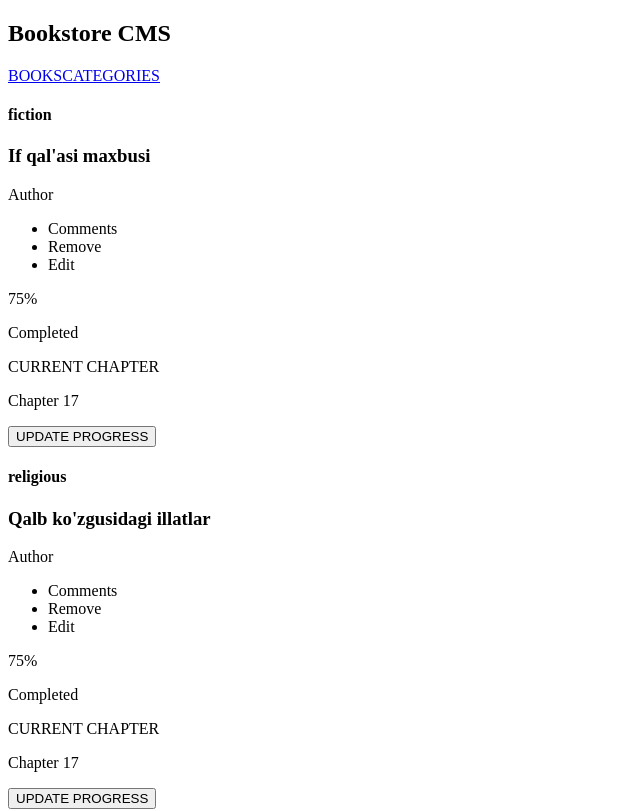
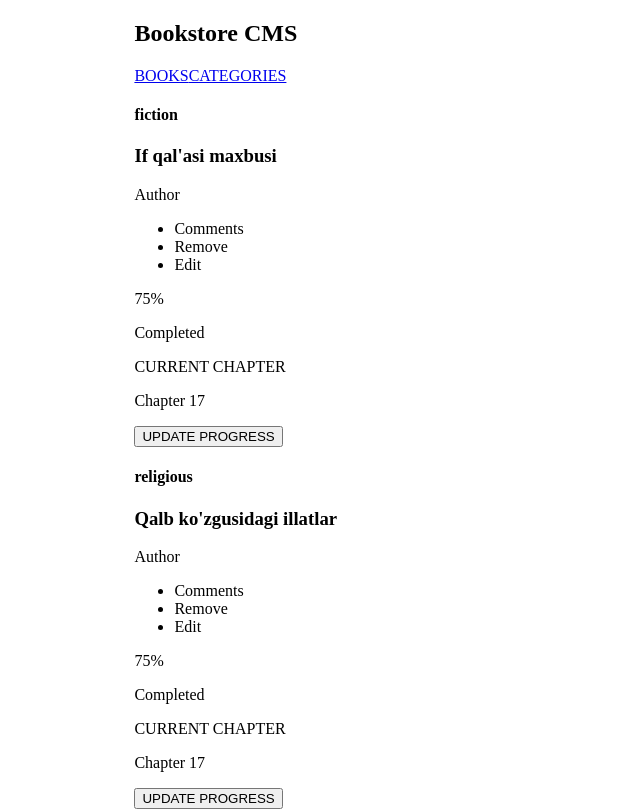
Before and after one commit to IbrohimRasulov/bookstore, a React (Create React App) app: page / in a window 1280 px wide. Shown: the top 811 px of the page, without its empty margins (0-640 px from the left). Built offline with nearby package versions, Linux system fonts and the light colour scheme.

Commit message:
Fix linter errors

```diff
--- a/src/index.css
+++ b/src/index.css
@@ -0,0 +1,4 @@
+.App {
+  width: 80%;
+  margin: 0 auto;
+}
--- a/src/index.js
+++ b/src/index.js
@@ -1,5 +1,6 @@
 import React from 'react';
 import ReactDOM from 'react-dom';
+import './index.css';
 import App from './App';
 
 ReactDOM.render(
```
